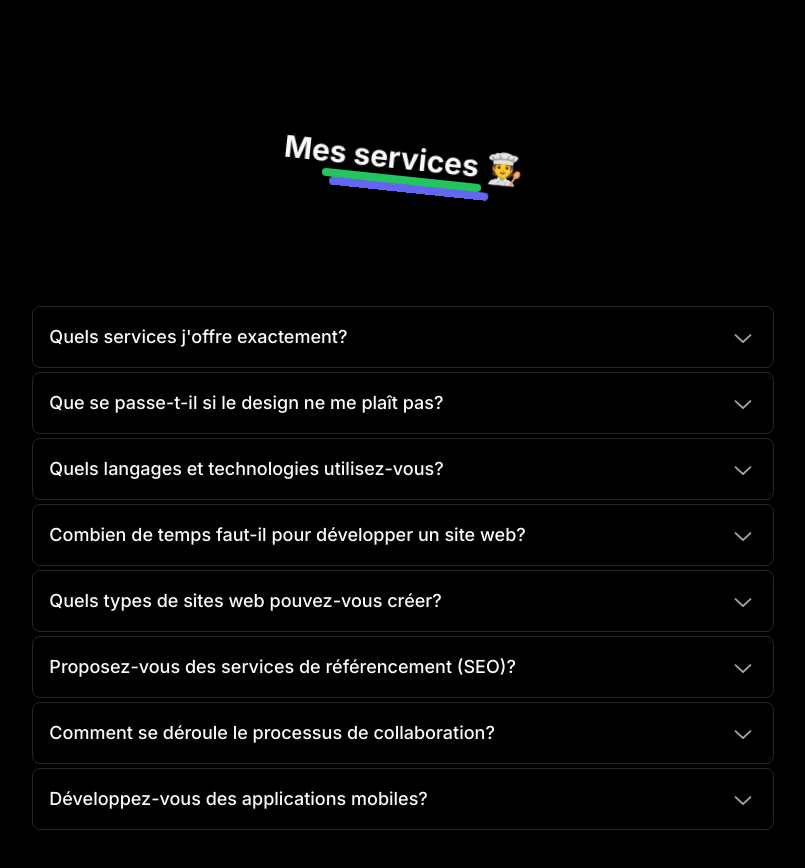
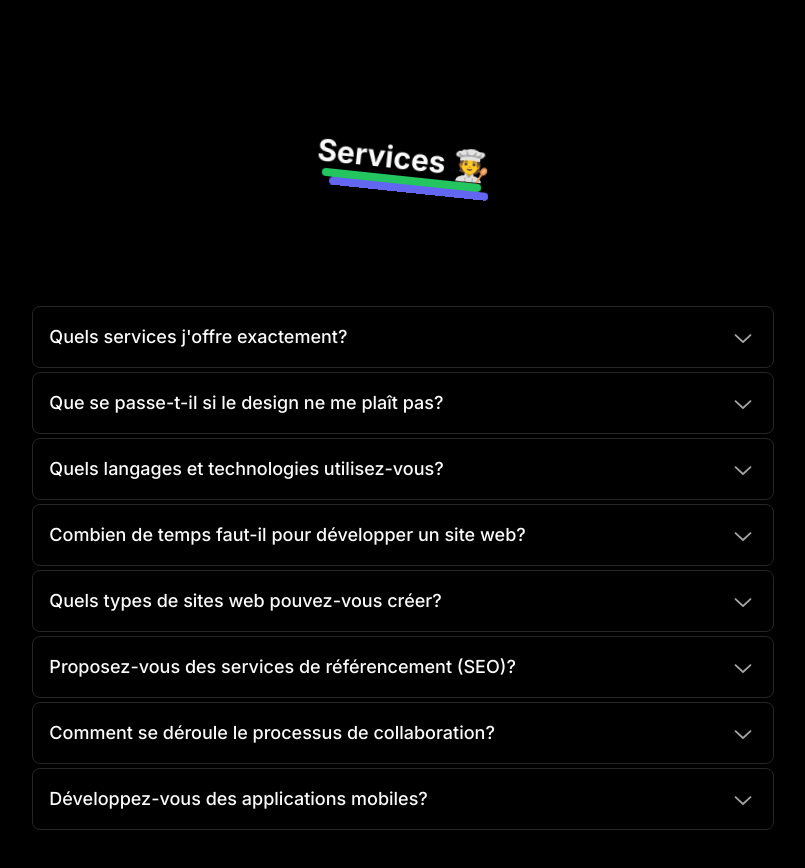
Before and after one commit to Yoni-Deserbaix/Portfolio, a Next.js app: page / in a window 1280 px wide. Shown: the part 1880-2748 px from the top of the page, without its empty margins (237-1042 px from the left). Built offline with nearby package versions, Linux system fonts and the light colour scheme; no server answers; the database is empty.

Commit message:
fix(faq): update title

```diff
--- a/src/app/components/Faq.tsx
+++ b/src/app/components/Faq.tsx
@@ -17,7 +17,7 @@ export default function Faq() {
     <div>
       <FadeOnScroll delay={0}>
         <Title
-          text="Mes services 🧑‍🍳"
+          text="Services 🧑‍🍳"
           className="flex flex-col mt-36 mb-12 items-center justify-center text-3xl rotate-6"
         />
       </FadeOnScroll>
```
